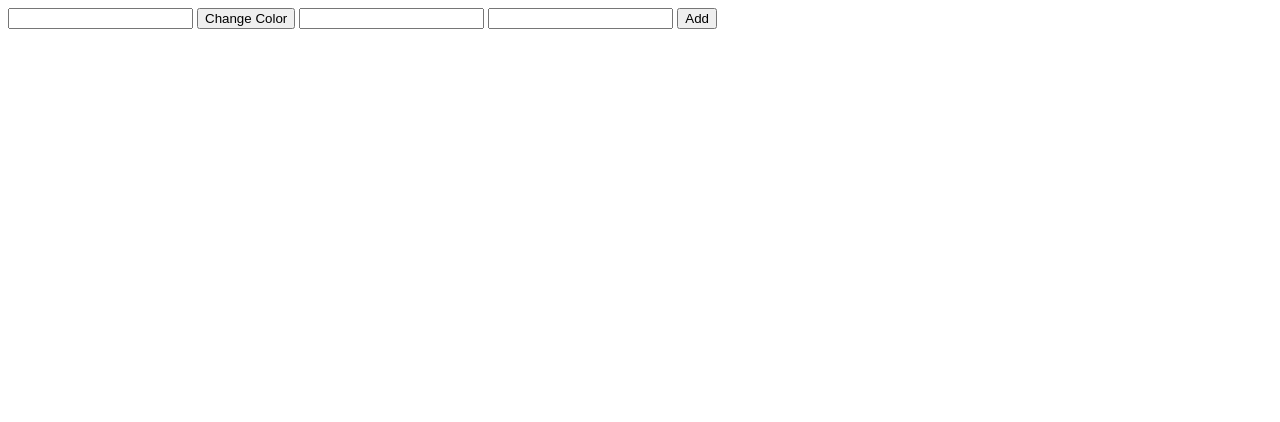
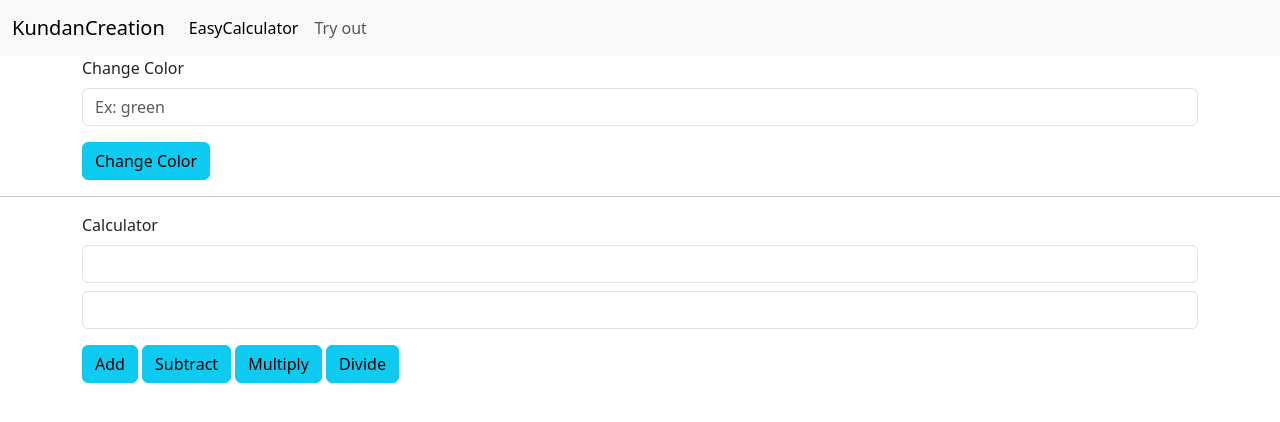
Before and after one commit to KundanRPatil/CalculatorWithTheme, a plain HTML site: page index.html in a window 1280 px wide. Drawn offline with nearby package versions, Linux system fonts and the light colour scheme.

Commit message:
added bootstrap

```diff
--- a/index.html
+++ b/index.html
@@ -1,21 +1,71 @@
 <!DOCTYPE html>
 <html lang="en">
+
 <head>
     <meta charset="UTF-8">
     <meta name="viewport" content="width=device-width, initial-scale=1.0">
     <title>KRP Creation</title>
+    <link href="https://cdn.jsdelivr.net/npm/bootstrap@5.3.2/dist/css/bootstrap.min.css" rel="stylesheet"
+        integrity="sha384-T3c6CoIi6uLrA9TneNEoa7RxnatzjcDSCmG1MXxSR1GAsXEV/Dwwykc2MPK8M2HN" crossorigin="anonymous">
 </head>
+
 <body>
+    <!-- Navbar -->
+    <nav class="navbar navbar-expand-lg bg-body-tertiary">
+        <div class="container-fluid">
+            <a class="navbar-brand" href="#">KundanCreation</a>
+            <button class="navbar-toggler" type="button" data-bs-toggle="collapse"
+                data-bs-target="#navbarSupportedContent" aria-controls="navbarSupportedContent" aria-expanded="false"
+                aria-label="Toggle navigation">
+                <span class="navbar-toggler-icon"></span>
+            </button>
+            <div class="collapse navbar-collapse" id="navbarSupportedContent">
+                <ul class="navbar-nav me-auto mb-2 mb-lg-0">
+                    <li class="nav-item">
+                        <a class="nav-link active" aria-current="page" href="#">EasyCalculator</a>
+                    </li>
+                    <li class="nav-item">
+                        <a class="nav-link" href="#">Try out</a>
+                    </li>
+                </ul>
+            </div>
+        </div>
+    </nav>
 
-    <input id="ip" type="text">
-    <button onclick="handleClick()" >Change Color</button>
+    <!-- color change -->
+    <div class="container">
+        <div class="mb-3">
+            <label for="exampleFormControlInput1" class="form-label">Change Color</label>
+            <input id="ip" type="text" class="form-control" id="exampleFormControlInput1" placeholder="Ex: green">
+        </div>
+        <button onclick="handleClick()" type="button" class="btn btn-info">Change Color</button>
 
-    <input id="ip1" type="number">
-    <input id="ip2" type="number">
-    <button onclick="calculate()" >Add</button>
-    <h2 id="add"></h2>
+    </div>
+
+    <hr>
+
+    <!-- calculator -->
+    <div class="container">
+
+        <div class="mb-3">
+            <label for="exampleFormControlInput1" class="form-label">Calculator</label>
+            <input id="ip1" type="number" class="form-control" id="exampleFormControlInput1">
+            <input id="ip2" type="number" class="form-control mt-2" id="exampleFormControlInput1">
+        </div>
+        <button onclick="add()" type="button" class="btn btn-info">Add</button>
+        <button onclick="sub()" type="button" class="btn btn-info">Subtract</button>
+        <button onclick="mul()" type="button" class="btn btn-info">Multiply</button>
+        <button onclick="div()" type="button" class="btn btn-info">Divide</button>
+        <h2 id="cal"></h2>
+    </div>
 
 
+    <!--Bootstrap Links -->
+    <script src="https://cdn.jsdelivr.net/npm/bootstrap@5.3.2/dist/js/bootstrap.bundle.min.js"
+        integrity="sha384-C6RzsynM9kWDrMNeT87bh95OGNyZPhcTNXj1NW7RuBCsyN/o0jlpcV8Qyq46cDfL"
+        crossorigin="anonymous"></script>
     <script src="script.js"></script>
+
 </body>
+
 </html>
--- a/script.js
+++ b/script.js
@@ -2,19 +2,53 @@
 // let b = prompt("Enter Color");
 // document.body.style.backgroundColor = b;
 
-const handleClick = () =>{
+const handleClick = () => {
     let c = document.getElementById("ip").value;
     document.body.style.backgroundColor = c;
 }
 
-const calculate = () =>{
 
+const add = () => {
     let c = document.getElementById("ip1").value;
     c = Number(c);
 
     let d = document.getElementById("ip2").value;
     d = Number(d);
-    let x = document.getElementById("add");
-    x.innerHTML = c+d;
+
+    let x = document.getElementById("cal");
+    x.innerHTML = c + d;
 
 }
+const sub = () => {
+    let c = document.getElementById("ip1").value;
+    c = Number(c);
+
+    let d = document.getElementById("ip2").value;
+    d = Number(d);
+
+    let x = document.getElementById("cal");
+    x.innerHTML = c - d;
+
+}
+const mul = () => {
+    let c = document.getElementById("ip1").value;
+    c = Number(c);
+
+    let d = document.getElementById("ip2").value;
+    d = Number(d);
+
+    let x = document.getElementById("cal");
+    x.innerHTML = c * d;
+
+}
+const div = () => {
+    let c = document.getElementById("ip1").value;
+    c = Number(c);
+
+    let d = document.getElementById("ip2").value;
+    d = Number(d);
+
+    let x = document.getElementById("cal");
+    x.innerHTML = c / d;
+
+}
```
